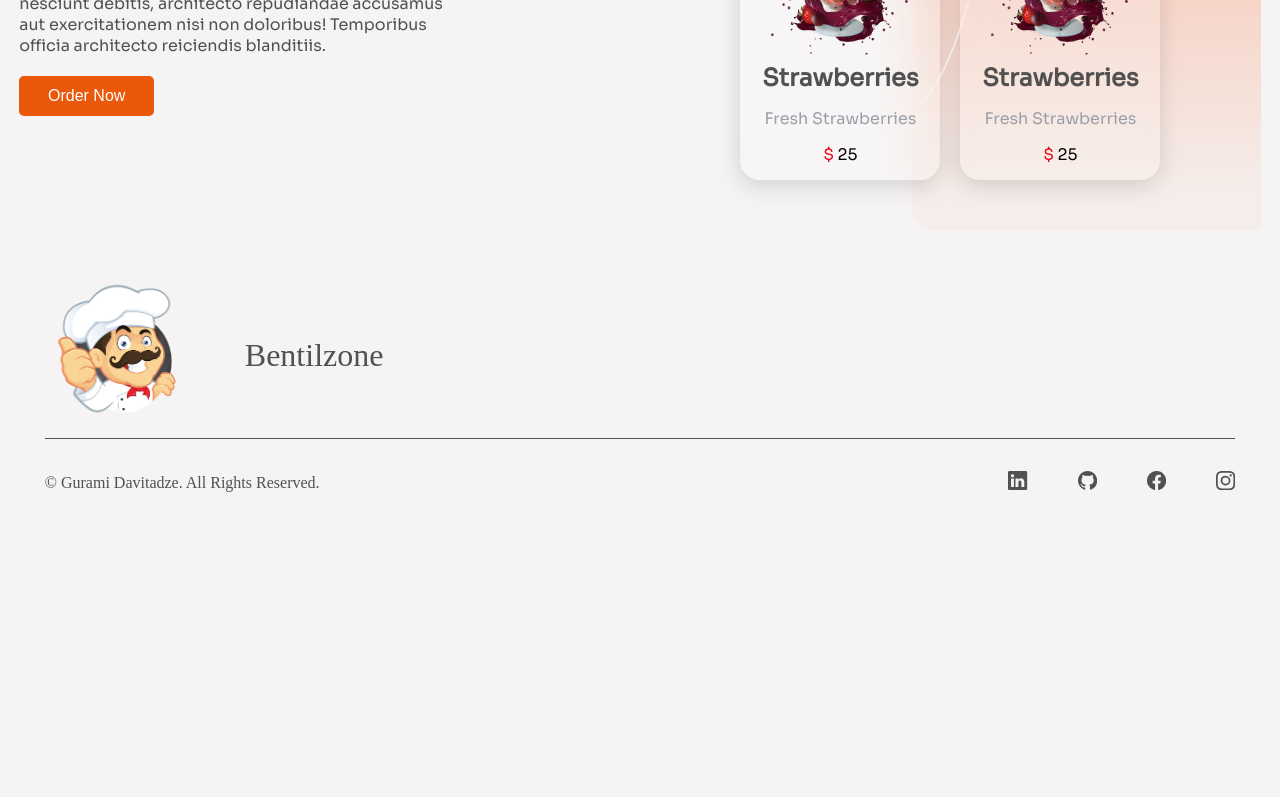
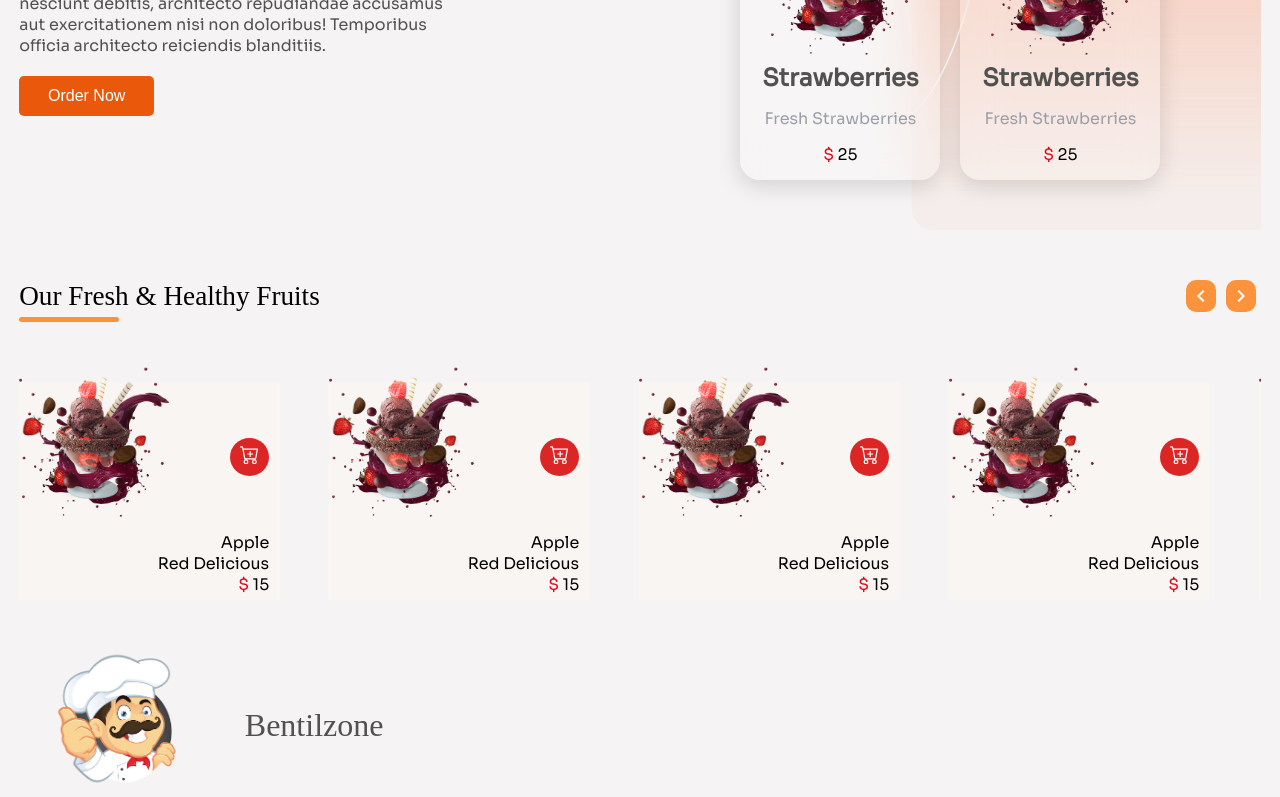
Before and after one commit to guka20/restaurant-front-end, a React (Create React App) app: page / in a window 1280 px wide. Shown: the part 459-1256 px from the top of the page. Before the commit the page ends 1029 px from the top, so only its background shows below. Built offline with nearby package versions, Linux system fonts and the light colour scheme.

Commit message:
Our Fresh Fruits section is done

```diff
--- a/globals.d.ts
+++ b/globals.d.ts
@@ -2,3 +2,4 @@ declare module "*.svg" {
   const content: string;
   export default content;
 }
+declare module "*.png";
--- a/package.json
+++ b/package.json
@@ -10,12 +10,14 @@
     "@types/node": "^16.18.52",
     "@types/react": "^18.2.21",
     "@types/react-dom": "^18.2.7",
+    "@types/swiper": "^6.0.0",
     "framer-motion": "^10.16.4",
     "react": "^18.2.0",
     "react-dom": "^18.2.0",
     "react-icons": "^4.11.0",
     "react-router-dom": "^6.16.0",
     "react-scripts": "^5.0.1",
+    "swiper": "^10.3.0",
     "web-vitals": "^2.1.4"
   },
   "scripts": {
@@ -46,11 +48,9 @@
     "css-loader": "^6.8.1",
     "style-loader": "^3.3.3",
     "ts-loader": "^9.4.4",
-
     "typescript": "^4.9.5",
     "webpack": "^5.88.2",
     "webpack-cli": "^5.1.4",
     "webpack-dev-server": "^4.15.1"
-
   }
 }
--- /dev/null
+++ b/src/components/ProductCart/ProductCart.css
@@ -0,0 +1,51 @@
+@import "src/styles/variables.css";
+.product-cart {
+  font-family: var(--main-font);
+  margin-top: 20px;
+  padding: 0 10px 5px 0;
+  width: 250px;
+  background-color: rgb(249, 245, 242);
+
+  .image-cart-place {
+    width: 100%;
+    display: flex;
+    align-items: center;
+    justify-content: space-between;
+    .image-place {
+      width: 150px;
+      height: 150px;
+      position: relative;
+      & img {
+        top: -15px;
+        position: absolute;
+        width: 100%;
+        height: 100%;
+        transition-duration: 0.2s;
+        &:hover {
+          transform: scale(1.2);
+        }
+      }
+    }
+    .add-to-cart {
+      cursor: pointer;
+      padding: 7px 10px;
+      background-color: var(--red-color);
+      color: white;
+      font-size: 1.2rem;
+      border-radius: 50%;
+      transition-duration: 0.2s;
+      &:hover {
+        transform: scale(1.2);
+      }
+    }
+  }
+  .textures {
+    text-align: right;
+    display: flex;
+    flex-direction: column;
+    align-items: flex-end;
+    & .dollar-icon {
+      color: rgb(232, 0, 19);
+    }
+  }
+}
--- /dev/null
+++ b/src/components/ProductCart/ProductCart.tsx
@@ -0,0 +1,27 @@
+import React from "react";
+import "./ProductCart.css";
+import { BsCartPlus } from "react-icons/bs";
+import img from "src/assets/products/cake.png";
+import { ProductCardTypes } from "src/types/Types";
+export const ProductCart = ({ title, subtitle, price }: ProductCardTypes) => {
+  return (
+    <div className="product-cart">
+      <div className="image-cart-place">
+        <div className="image-place">
+          <img src={img} alt="" />
+        </div>
+        <button className="add-to-cart">
+          <BsCartPlus />
+        </button>
+      </div>
+      <div className="textures">
+        <span>{title}</span>
+        <span>{subtitle}</span>
+        <span>
+          <span className="dollar-icon">$ </span>
+          {price}
+        </span>
+      </div>
+    </div>
+  );
+};
--- a/src/components/index.ts
+++ b/src/components/index.ts
@@ -1,5 +1,6 @@
-import { MainButton } from "./Buttons/MainButton/MainButton";
+export { MainButton } from "./Buttons/MainButton/MainButton";
 export { InputElement } from "./inputElements/InputElement";
 export { Footer } from "./footer/Footer";
 export { Navbar } from "./navbar/Navbar";
 export { ContactPortal } from "./PortalComponents/ContactPortal/ContactPortal";
+export { ProductCart } from "./ProductCart/ProductCart";
--- a/src/pages/home/Home.tsx
+++ b/src/pages/home/Home.tsx
@@ -1,10 +1,50 @@
 import React from "react";
 import "./Home.css";
-import { Header } from "./components";
+import { SwiperSlide } from "swiper/react";
+import { CartSwiper, Header } from "./components";
+import { ProductCart } from "src/components";
 export const Home = () => {
   return (
     <div className="home">
       <Header />
+      <CartSwiper>
+        <SwiperSlide>
+          <ProductCart title="Apple" subtitle="Red Delicious" price={15} />
+        </SwiperSlide>
+        <SwiperSlide>
+          <ProductCart title="Apple" subtitle="Red Delicious" price={15} />
+        </SwiperSlide>
+        <SwiperSlide>
+          <ProductCart title="Apple" subtitle="Red Delicious" price={15} />
+        </SwiperSlide>
+        <SwiperSlide>
+          <ProductCart title="Apple" subtitle="Red Delicious" price={15} />
+        </SwiperSlide>
+        <SwiperSlide>
+          <ProductCart title="Apple" subtitle="Red Delicious" price={15} />
+        </SwiperSlide>
+        <SwiperSlide>
+          <ProductCart title="Apple" subtitle="Red Delicious" price={15} />
+        </SwiperSlide>
+        <SwiperSlide>
+          <ProductCart title="Apple" subtitle="Red Delicious" price={15} />
+        </SwiperSlide>
+        <SwiperSlide>
+          <ProductCart title="Apple" subtitle="Red Delicious" price={15} />
+        </SwiperSlide>
+        <SwiperSlide>
+          <ProductCart title="Apple" subtitle="Red Delicious" price={15} />
+        </SwiperSlide>
+        <SwiperSlide>
+          <ProductCart title="Apple" subtitle="Red Delicious" price={15} />
+        </SwiperSlide>
+        <SwiperSlide>
+          <ProductCart title="Apple" subtitle="Red Delicious" price={15} />
+        </SwiperSlide>
+        <SwiperSlide>
+          <ProductCart title="Apple" subtitle="Red Delicious" price={15} />
+        </SwiperSlide>
+      </CartSwiper>
     </div>
   );
 };
--- /dev/null
+++ b/src/pages/home/components/SwiperSlider/CartSwiper.css
@@ -0,0 +1,55 @@
+@import "src/styles/variables.css";
+.swiper-slide {
+  width: max-content;
+}
+.slider-place {
+  margin-top: 50px;
+  .swiper-header {
+    display: flex;
+    justify-content: space-between;
+    align-items: center;
+    margin-bottom: 50px;
+
+    .title {
+      font-size: 1.7rem;
+      position: relative;
+      &::after {
+        content: "";
+        width: 100px;
+        height: 5px;
+        border-radius: 5px;
+        background-color: rgb(251, 146, 60);
+        position: absolute;
+        left: 0;
+        bottom: -10px;
+      }
+    }
+    .buttons {
+      & button.slide-button {
+        padding: 0px 3px 4px 3px;
+        border-radius: 10px;
+        margin: 0 5px;
+        font-size: 1.5rem;
+        color: white;
+        background-color: rgb(251, 146, 60);
+        cursor: pointer;
+        &:hover {
+          background-color: var(--button-colors);
+        }
+        & * {
+          vertical-align: middle;
+        }
+      }
+    }
+  }
+}
+
+@media screen and (max-width: 600px) {
+  .slider-place {
+    .swiper-header {
+      .title {
+        font-size: 1.4rem;
+      }
+    }
+  }
+}
--- /dev/null
+++ b/src/pages/home/components/SwiperSlider/CartSwiper.tsx
@@ -0,0 +1,37 @@
+import { MdKeyboardArrowLeft, MdKeyboardArrowRight } from "react-icons/md";
+import { PropsWithChildren, ReactNode } from "react";
+import { Swiper } from "swiper/react";
+import { Navigation } from "swiper/modules";
+import "swiper/css";
+import "swiper/css/navigation";
+import "./CartSwiper.css";
+export const CartSwiper: React.FC<PropsWithChildren> = ({ children }) => {
+  return (
+    <div className="slider-place">
+      <div className="swiper-header">
+        <span className="title">Our Fresh & Healthy Fruits</span>
+        <div className="buttons">
+          <button id="prev-el-btn" className="slide-button">
+            <MdKeyboardArrowLeft />
+          </button>
+
+          <button id="next-el-btn" className="slide-button">
+            <MdKeyboardArrowRight />
+          </button>
+        </div>
+      </div>
+      <Swiper
+        modules={[Navigation]}
+        spaceBetween={50}
+        slidesPerView="auto"
+        navigation={{
+          nextEl: "#next-el-btn",
+          prevEl: "#prev-el-btn",
+        }}
+        pagination={{ clickable: true }}
+      >
+        {children}
+      </Swiper>
+    </div>
+  );
+};
--- a/src/pages/home/components/index.ts
+++ b/src/pages/home/components/index.ts
@@ -1,2 +1,3 @@
-export { MiniProductCard } from './MiniProductCard/MiniProductCard';
+export { CartSwiper } from "./SwiperSlider/CartSwiper";
+export { MiniProductCard } from "./MiniProductCard/MiniProductCard";
 export { Header } from "./Header/Header";
--- a/src/providers/ContactProvider/ContactProvider.tsx
+++ b/src/providers/ContactProvider/ContactProvider.tsx
@@ -1,6 +1,5 @@
-import React, { useState, useEffect, PropsWithChildren } from "react";
+import React, { useState, PropsWithChildren } from "react";
 import { ContactContext } from "src/context";
-import ReactDOM from "react-dom";
 export const ContactProvider: React.FC<PropsWithChildren> = ({ children }) => {
   const [isContactOpen, setIsContactOpen] = useState<boolean>(false);
   return (
--- a/src/styles/variables.css
+++ b/src/styles/variables.css
@@ -12,6 +12,7 @@
   --secondary-font-color: rgb(155, 159, 167);
   --dark-black: rgb(46, 46, 46);
   --button-colors: rgb(234, 88, 12);
+  --red-color: rgb(220, 38, 38);
 
   /*==================== FONT-FAMILY  */
 
```
Also changed, not shown: src/types/Types.ts (+8 -0 lines), 1 other file (tests, documents, lock files or other folders).
